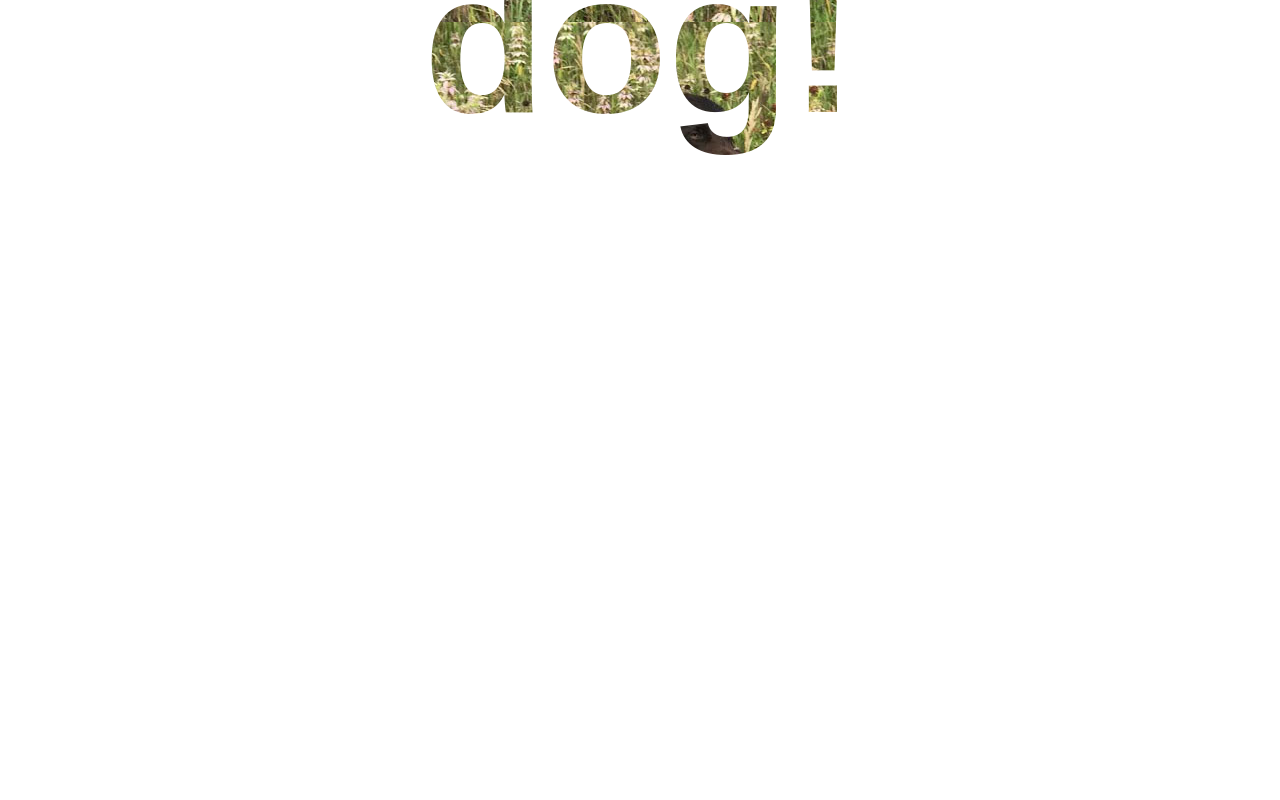
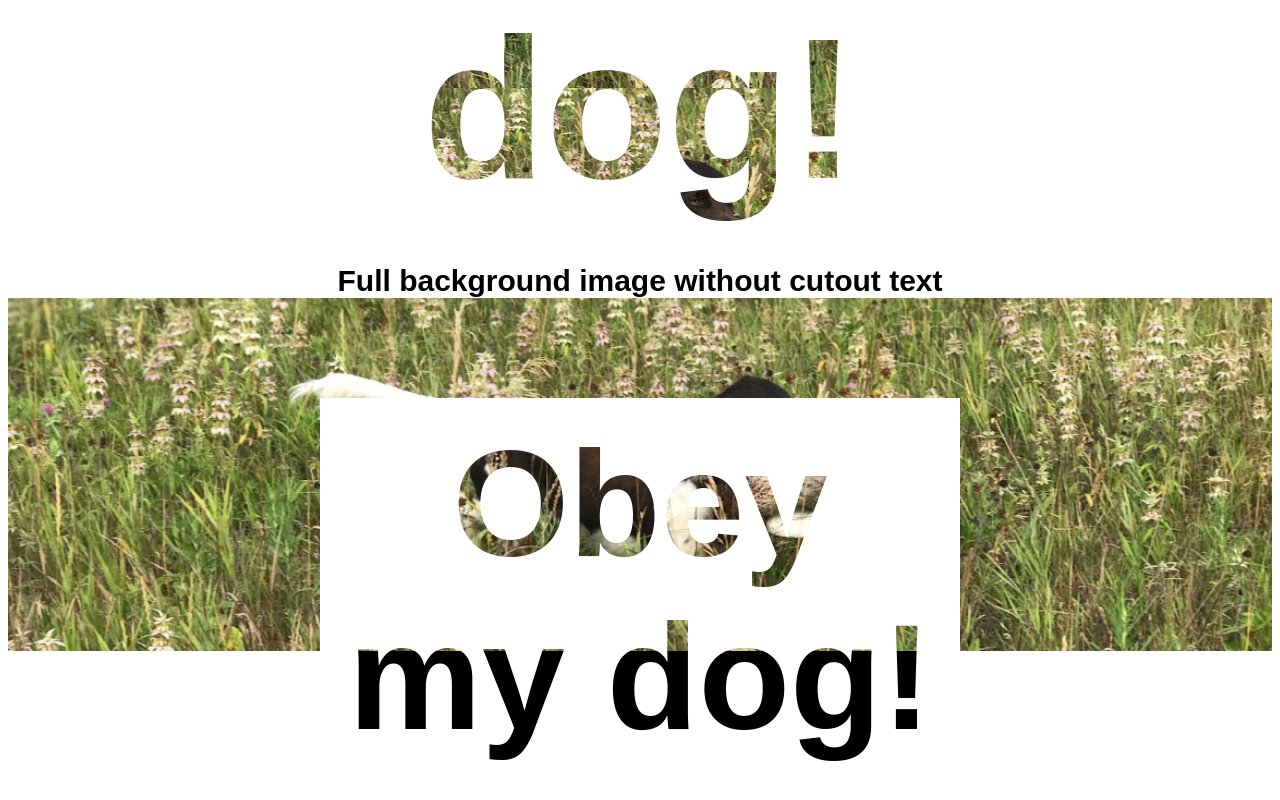
Before and after one commit to vendi-advertising/css-cool-things, a plain HTML site: page text-background-image/index.html in a window 1280 px wide. Shown: the part 310-1110 px from the top of the page. Before the commit the page ends 800 px from the top, so only its background shows below. Drawn offline with Linux system fonts and the light colour scheme.

Commit message:
Additional text knockout demo

```diff
--- a/text-background-image/index.html
+++ b/text-background-image/index.html
@@ -9,7 +9,13 @@
             font-family: sans-serif;
         }
 
-        h1 {
+        h2 {
+            font-size: 3rem;
+            margin: 4rem auto 0 auto;
+            text-align: center;
+        }
+
+        body > h3 {
             background-clip: text;
             -webkit-background-clip: text;
             background-image: url('./bodie.jpg');
@@ -18,9 +24,33 @@
             margin: 0 auto;
             text-align: center;
         }
+
+        body > div {
+            background-image: url('./bodie.jpg');
+            background-repeat: no-repeat;
+            background-position: top center;
+            background-size: contain;
+            height: 80rem;
+            padding-top: 10rem;
+        }
+
+        body > div > h3 {
+            background-color: #fff;
+            font-size: 15rem;
+            margin: 0 auto;
+            mix-blend-mode: screen;
+            padding: 2rem;
+            text-align: center;
+            width: 60rem;
+        }
     </style>
 </head>
 <body>
-<h1>Obey my dog!</h1>
+<h2>Cutout text out with background image</h2>
+<h3>Obey my dog!</h3>
+<h2>Full background image without cutout text</h2>
+<div>
+    <h3>Obey my dog!</h3>
+</div>
 </body>
 </html>
```
